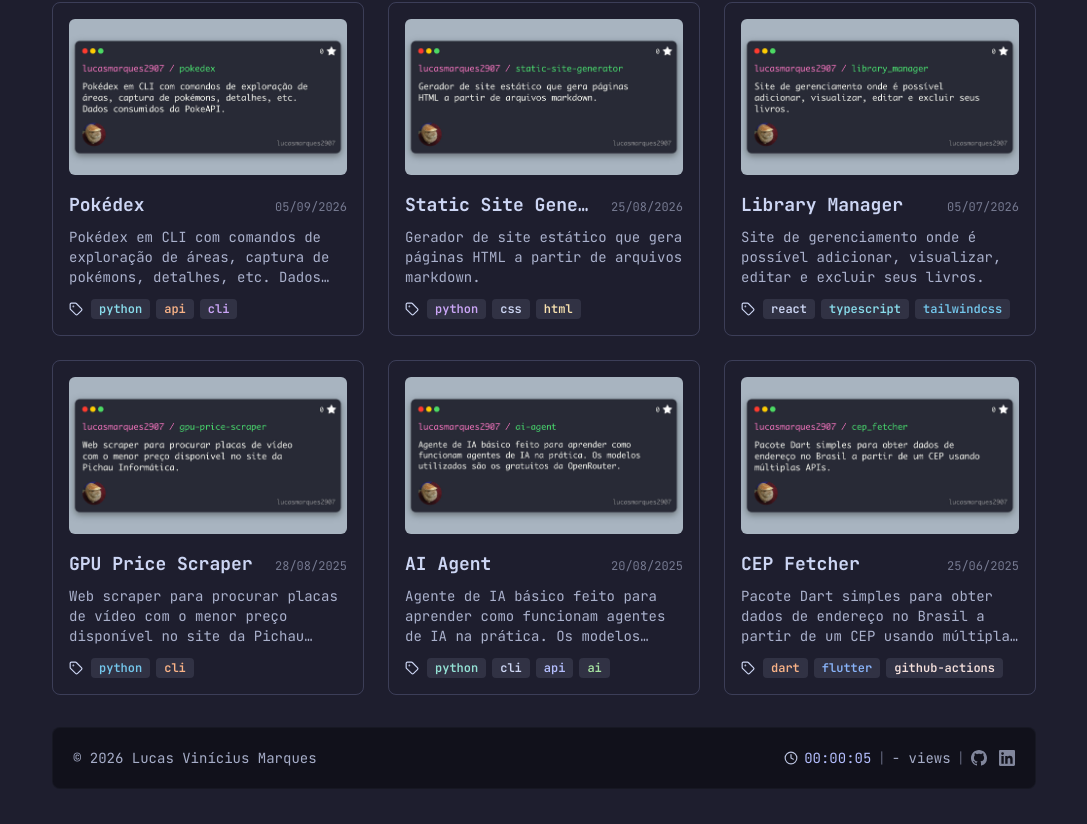
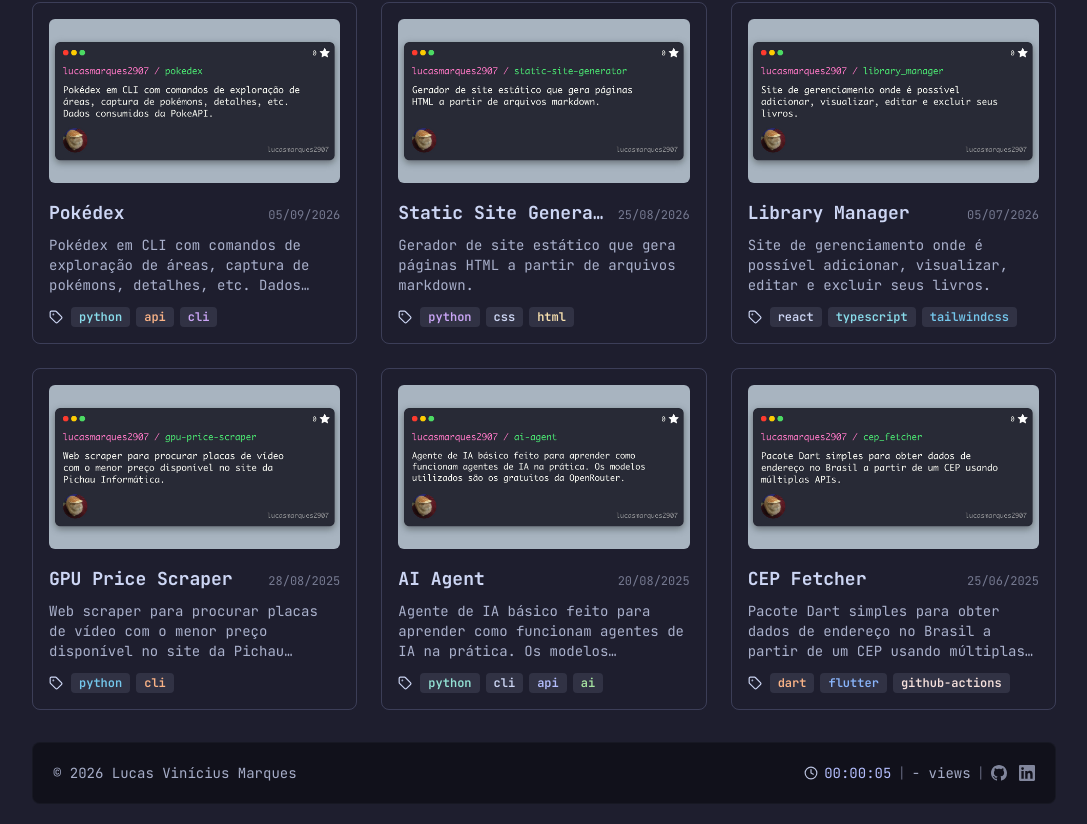
Before and after one commit to lucasmarques2907/portfolio, a Next.js app: page /projects in a window 1280 px wide. Shown: the part 194-1018 px from the top of the page, without its empty margins (96-1183 px from the left). Built offline with nearby package versions, Linux system fonts and the light colour scheme; no server answers; the database is empty.

Commit message:
style: footer and page structure alignment

```diff
--- a/src/app/projects/[slug]/page.tsx
+++ b/src/app/projects/[slug]/page.tsx
@@ -47,7 +47,7 @@ export default async function ProjectPage({
   const html = await markdownToHtml(project.content);
 
   return (
-    <main className="flex-1 py-8 px-0 md:px-5">
+    <main className="flex-1 py-8 px-4 md:px-0">
       <Link
         href="/projects"
         className="inline-flex items-center gap-1.5 text-sm text-foreground/60 transition-colors hover:text-primary"
--- a/src/app/projects/page.tsx
+++ b/src/app/projects/page.tsx
@@ -10,7 +10,7 @@ export const metadata: Metadata = {
 
 export default function ProjectsPage() {
   return (
-    <main className="flex-1 py-8 px-0 md:px-5">
+    <main className="flex-1 py-8 px-4 md:px-0">
       <div className="flex items-center gap-3 text-3xl font-bold mb-8">
         <Folders className="text-primary" aria-hidden />
         <h1 className=" text-foreground">Projetos</h1>
--- a/src/components/Footer.tsx
+++ b/src/components/Footer.tsx
@@ -6,7 +6,7 @@ export function Footer() {
   const year = new Date().getFullYear();
 
   return (
-    <footer className="m-auto mx-5 mb-5 bg-crust text-subtext0 border-surface0/20 flex h-auto flex-col items-center justify-center gap-y-3 rounded-lg border p-5 text-xs lg:text-sm md:flex-row md:justify-between md:gap-y-0">
+    <footer className="m-auto mx-4 md:mx-0 mb-5 bg-crust text-subtext0 border-surface0/20 flex h-auto flex-col items-center justify-center gap-y-3 rounded-lg border p-5 text-xs lg:text-sm md:flex-row md:justify-between md:gap-y-0">
       <div className="flex flex-wrap items-center justify-center gap-x-3 gap-y-2 md:justify-start">
         <span className="whitespace-nowrap">
           &copy; {year} Lucas Vinícius Marques
```
